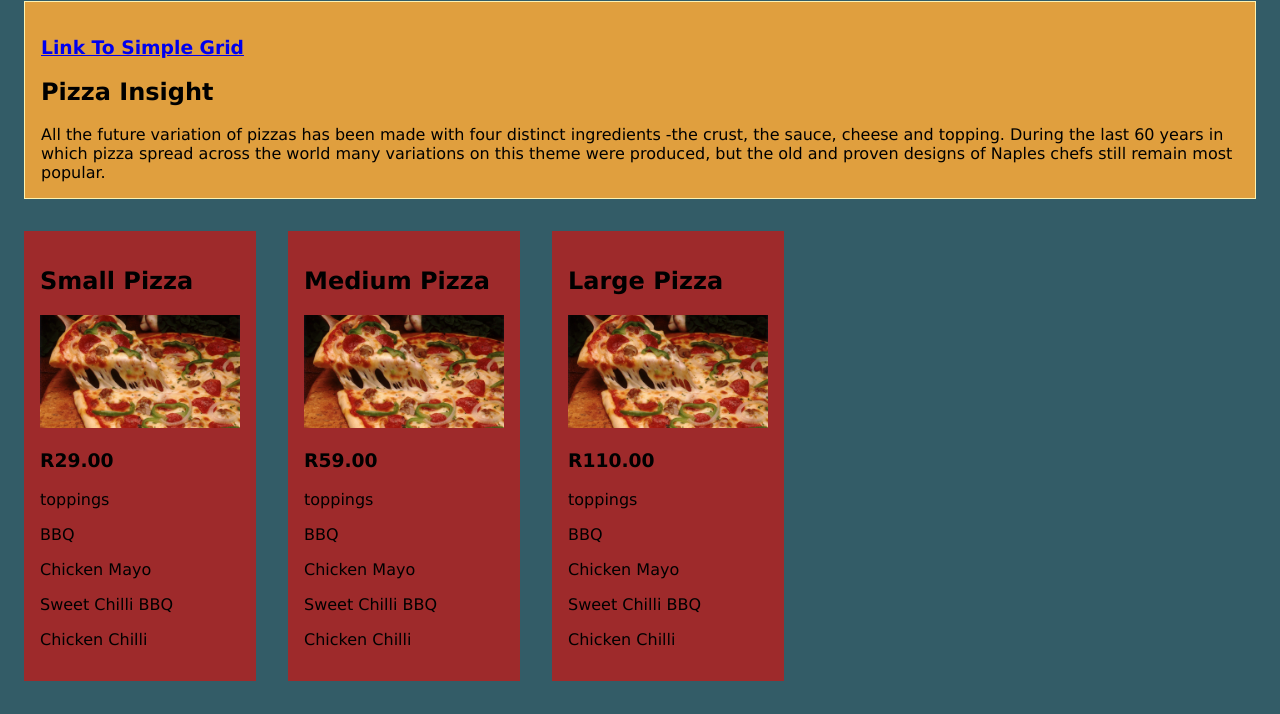
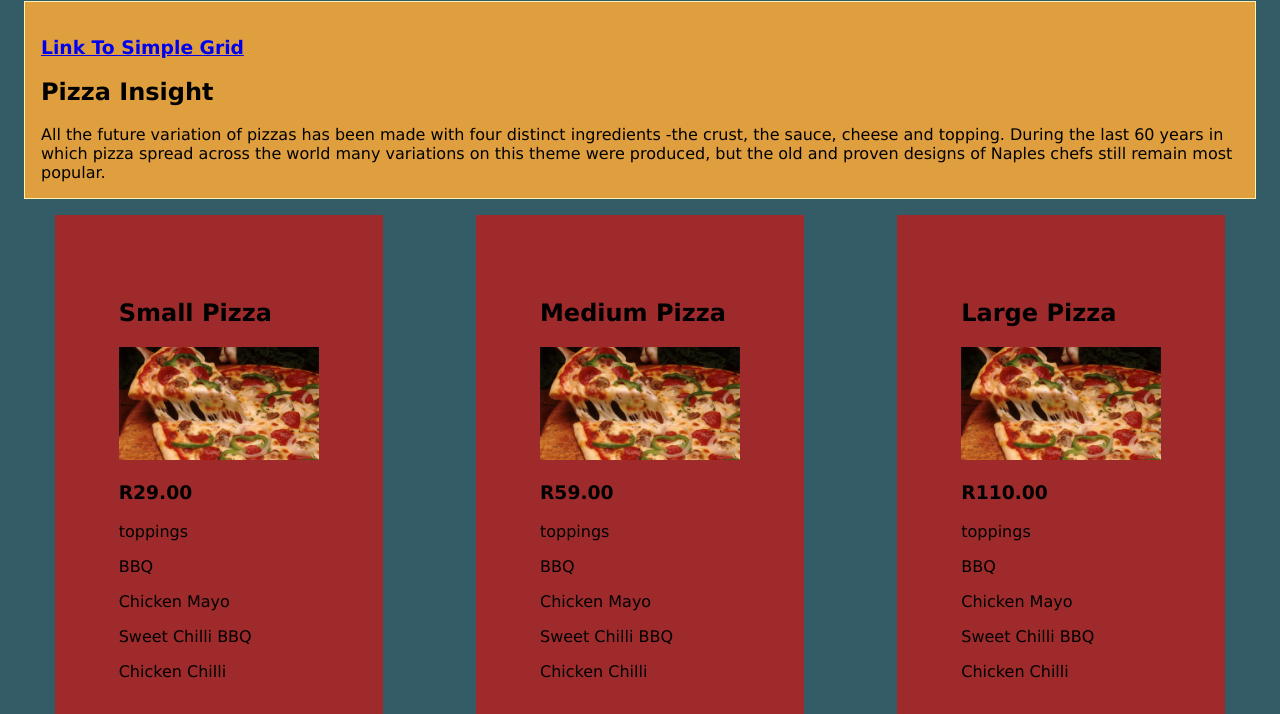
Before and after one commit to sakhile217/pizza-history, a plain HTML site: page index.html in a window 1280 px wide. Shown: the part 80-794 px from the top of the page. Drawn offline with Linux system fonts and the light colour scheme.

Commit message:
push changes

```diff
--- a/style.css
+++ b/style.css
@@ -3,8 +3,8 @@ body {
     font-family: Verdana, Geneva, Tahoma, sans-serif;
 }
 
-.container {
-    width: 960px;
+.Container {
+    width: auto;
     margin: auto;
 }
 
@@ -15,11 +15,13 @@ margin: 1em;
 background-color: #e09f3e;
 }
 
-
+.middle {
+    display: flex;
+}
 
 .middle > div {
-margin: 1em;
-padding: 1em;
+margin: auto;
+padding: 4em;
 background-color:#9e2a2b;
 }
 
```
Also changed, not shown: index.html (+3 -0 lines).
